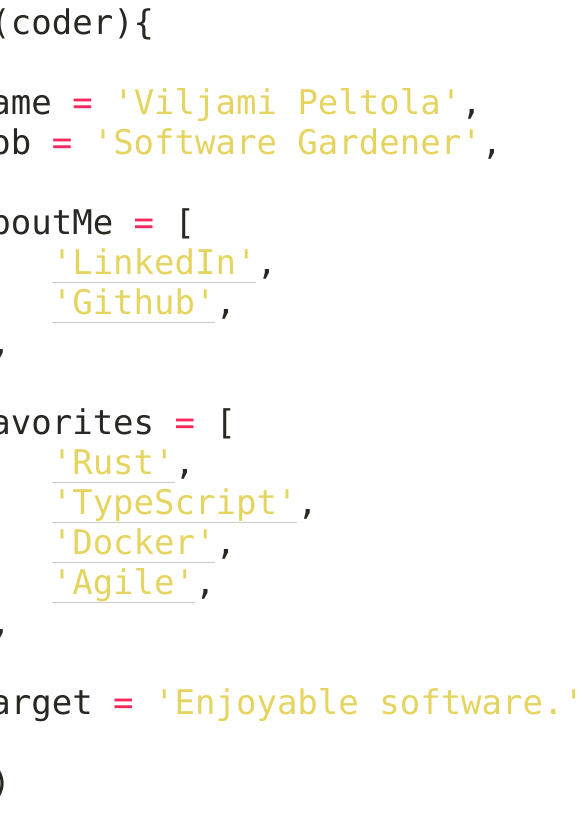
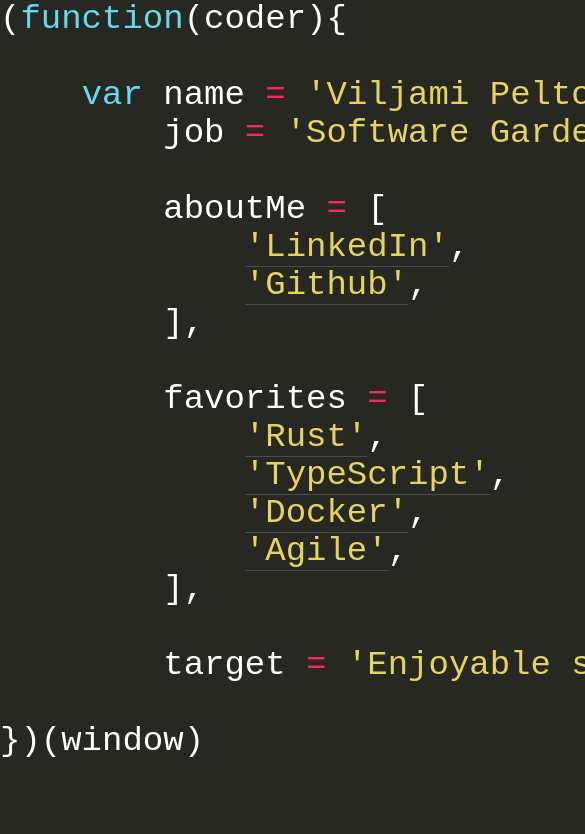
Before and after one commit to viljami/viljami.github.io, a plain HTML site: page index.html in a window 390 px wide. Shown: the top 834 px of the page, 585 px wide, since content can reach past the window. Drawn offline with Linux system fonts and the light colour scheme.

Commit message:
Keep meta tags from cursor.ai - other changes didn't work on mobile

```diff
--- a/index.html
+++ b/index.html
@@ -8,23 +8,21 @@
     <meta name="theme-color" content="#272822">
     <meta property="og:title" content="Viljami Peltola">
     <meta property="og:description" content="Software Gardener passionate about Rust, TypeScript, Docker, and Agile development">
-
-    <style>
-        :root {
-            --bg-color: #272822;
-            --text-color: #fff;
-            --link-border: #4b4b4b;
-            --link-hover: #e6d460;
-            --code-blue: #66d9ef;
-            --code-red: #f9275d;
-            --code-yellow: #e6d460;
+    <meta name="viewport" content="width=device-width, initial-scale=1.0, maximum-scale=1.0, user-scalable=no">
+    <style type="text/css" rel="stylesheet">
+@viewport{
+    zoom: 1.0;
+    width: extend-to-zoom;
 }
 
+@-ms-viewport{
+    zoom: 1.0;
+    width: extend-to-zoom;
+}
     html {
         margin: 0;
         padding: 0;
-            background-color: var(--bg-color);
-            height: 100%;
+        background-color: #272822;
     }
 
     body {
@@ -32,9 +30,6 @@
 	height: 100%;
         margin: 0;
         padding: 0;
-            display: flex;
-            justify-content: center;
-            align-items: center;
     }
 
         div, pre {
@@ -42,135 +37,105 @@
             padding: 0;
         }
 
-        pre {
-            display: inline;
-            font-family: 'Fira Code', 'Consolas', monospace;
-        }
-
-        h1, p, pre {
-            color: var(--text-color);
-        }
+    pre { display: inline; }
+    h1, p, pre { color: #fff; }
 
     a {
         color: inherit;
         text-decoration: none;
-            border-bottom: 1px solid var(--link-border);
-            transition: border-color 0.2s ease;
+        border-bottom: 1px solid #4b4b4b;
     }
 
     a:hover {
         text-decoration: none;
-            border-bottom: 1px solid var(--link-hover);
+        border-bottom: 1px solid #e6d460;
     }
 
-        .code-blue { color: var(--code-blue); }
-        .code-red { color: var(--code-red); }
-        .code-yellow { color: var(--code-yellow); }
+    input { margin: 0; }
 
-        @media (prefers-color-scheme: light) {
-            :root {
-                --bg-color: #ffffff;
-                --text-color: #272822;
-                --link-border: #cccccc;
-            }
-        }
+    /* What way of styling would you pick? */
+    .codeBlue { color: #66d9ef;}
+    .codeRed { color: #f9275d;}
+    .codeYellow { color: #e6d460;}
     </style>
 </head>
 <body>
-    <main>
-        <pre id="code-display" style="font-size: 34px;">
-(<span class="code-blue">function</span>(coder){
+<pre style="font-size: 34px;">(<span class="codeBlue">function</span>(coder){
 
-    <span class="code-blue">var</span> name<span class="code-red"> = </span><span class="code-yellow">'Viljami Peltola'</span>,
-        job<span class="code-red"> = </span><span class="code-yellow">'Software Gardener'</span>,
+    <span class="codeBlue">var</span> name<span class="codeRed"> = </span><span class="codeYellow">'Viljami Peltola'</span>,
+        job<span class="codeRed"> = </span><span class="codeYellow">'Software Gardener'</span>,
 
-        aboutMe<span class="code-red"> = </span>[
-            <a href="https://www.linkedin.com/in/viljamipeltola/"><span class="code-yellow">'LinkedIn'</span></a>,
-            <a href="http://github.com/viljami"><span class="code-yellow">'Github'</span></a>,
+        aboutMe<span class="codeRed"> = </span>[
+            <a href="https://www.linkedin.com/in/viljamipeltola/"><span class="codeYellow">'LinkedIn'</span></a>,
+            <a href="http://github.com/viljami"><span class="codeYellow">'Github'</span></a>,
         ],
 
-        favorites<span class="code-red"> = </span>[
-            <a href="https://www.rust-lang.org/"><span class="code-yellow">'Rust'</span></a>,
-            <a href="https://www.typescriptlang.org/"><span class="code-yellow">'TypeScript'</span></a>,
-            <a href="https://www.docker.com/"><span class="code-yellow">'Docker'</span></a>,
-            <a href="https://agilemanifesto.org/"><span class="code-yellow">'Agile'</span></a>,
+        favorites<span class="codeRed"> = </span>[
+            <a href="https://www.rust-lang.org/"><span class="codeYellow">'Rust'</span></a>,
+            <a href="https://www.typescriptlang.org/"><span class="codeYellow">'TypeScript'</span></a>,
+            <a href="https://www.docker.com/"><span class="codeYellow">'Docker'</span></a>,
+            <a href="https://agilemanifesto.org/"><span class="codeYellow">'Agile'</span></a>,
         ],
 
-        target<span class="code-red"> = </span><span class="code-yellow">'Enjoyable software.'</span>
+        target<span class="codeRed"> = </span><span class="codeYellow">'Enjoyable software.'</span>
 
 })(window)
 </pre>
-    </main>
 
-<script>
-const CodeDisplay = {
-    init() {
-        this.pre = document.getElementById('code-display');
-        this.fontSize = 14;
-        this.applyCodeColors();
-        this.setupResizeHandler();
-        this.resize();
-    },
+<script type="text/javascript">
+(function(){
+    var fontSize = 14;
+    var pre = document.getElementsByTagName('pre')[0];
 
-    spanify(string, pattern, className) {
-        const isRegExp = pattern instanceof RegExp;
-        const replacement = isRegExp ? (pattern.exec(string) || [''])[0] : pattern;
-        return string.replaceAll(pattern, `<span class="${className}">${replacement}</span>`);
-    },
+    var spanify = function(string, what, className){
+        var replacement = what;
 
-    applyCodeColors() {
-        if (!this.pre) return;
+        if (typeof what === 'object'){
+            var results = what.exec(string);
+            if (results) replacement = results[0];
+        }
 
-        const content = this.pre.innerHTML;
-        const coloredContent = content
-            .split('\n')
-            .map(line => {
-                return ['function', 'var', 'const', 'let']
-                    .reduce((acc, keyword) => this.spanify(acc, keyword, 'code-blue'), line)
-                    .replace(/ = /g, '<span class="code-red"> = </span>')
-                    .replace(/('[^']*')/g, match => `<span class="code-yellow">${match}</span>`);
-            })
-            .join('\n');
+        return string.split(what).join('<span class="' + className + '">' + replacement + '</span>');
+    };
 
-        this.pre.innerHTML = coloredContent;
-    },
+    var codeColors = function(element){
+        var content = element.innerHTML || element.innerText;
+        var contentLines = content.split('\n');
+        var results = [];
 
-    isTooBig() {
-        const box = this.pre.getBoundingClientRect();
+        contentLines.forEach(function(line){
+            line = spanify(line, 'function', 'codeBlue');
+            line = spanify(line, 'var', 'codeBlue');
+            line = spanify(line, ' = ', 'codeRed');
+            line = spanify(line, /'\w+[\s\.\w,]*'/, 'codeYellow');
+
+            results.push(line);
+        });
+
+        element.innerHTML = results.join('\n');
+    }
+
+    var isTooBig = function(el){
+        var box = el.getBoundingClientRect();
         return box.width > window.innerWidth || box.height > window.innerHeight;
-    },
+    };
 
-    resize() {
-        if (!this.pre) return;
+    var adjustPreSize = function(){
 
-        const minFontSize = 14;
-        const maxFontSize = 48;
+    };
 
-        if (this.isTooBig()) {
-            while (this.isTooBig() && this.fontSize > minFontSize) {
-                this.fontSize--;
-                this.pre.style.fontSize = `${this.fontSize}px`;
-            }
+    var resize = function(){
+        if (isTooBig(pre)) {
+            while(isTooBig(pre) && fontSize > 14) pre.style.fontSize = --fontSize + 'px';
         } else {
-            while (!this.isTooBig() && this.fontSize < maxFontSize) {
-                this.fontSize++;
-                this.pre.style.fontSize = `${this.fontSize}px`;
-            }
-            this.fontSize--;
-            this.pre.style.fontSize = `${this.fontSize}px`;
-        }
-    },
-
-    setupResizeHandler() {
-        let resizeTimeout;
-        window.addEventListener('resize', () => {
-            clearTimeout(resizeTimeout);
-            resizeTimeout = setTimeout(() => this.resize(), 100);
-        });
+            while(! isTooBig(pre) || fontSize <= 14) pre.style.fontSize = ++fontSize + 'px';
+            pre.style.fontSize = --fontSize + 'px';
         }
     };
 
-document.addEventListener('DOMContentLoaded', () => CodeDisplay.init());
+    codeColors(pre);
+    window.onresize = resize;
+    resize();
+})();
 </script>
-
 </body></html>
```
Lines whose indentation alone changed are shown as unchanged.
